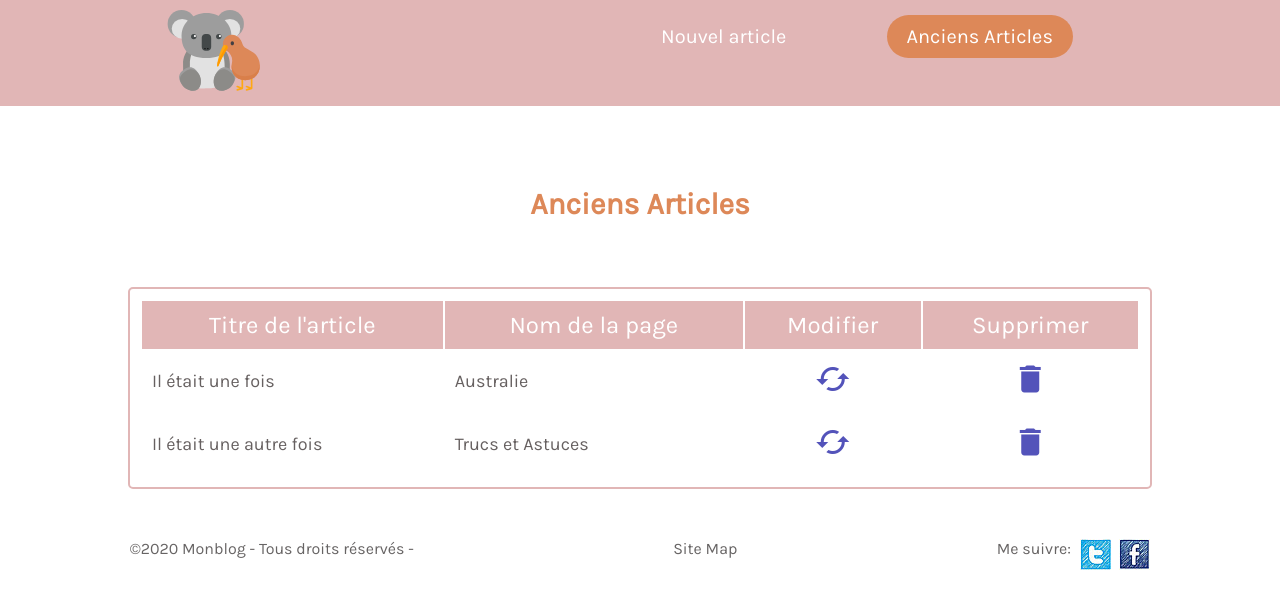
After one commit to nicolaslechenic/MonBlog, a PHP site: page /admin/post.html in a window 1280 px wide. The commit adds this page. Shown: the top 609 px of the page. Run offline with PHP 8.4, Linux system fonts and the light colour scheme.

Commit message:
ajout page admin

```diff
--- /dev/null
+++ b/admin/post.html
@@ -0,0 +1,97 @@
+<!DOCTYPE html>
+<html lang="en">
+    <head>
+        <meta charset="UTF-8">
+        <meta name="viewport" content="width=device-width, initial-scale=1.0">
+        <title>Mon blog Austra-Zelandia</title>
+
+        <!-- réfèrencement -->
+        <meta name="keywords" content="accueil">
+        <meta
+            name="description"
+            content="Bienvenue sur mon blog Austra-Zelandia ! Venez partager avec moi mes étapes dans ce voyages !">
+        <!--feuilles de styles-->
+        <link rel="stylesheet" href="../public/css/style.css">
+        <link rel="stylesheet" href="../public/css/media.css">
+        <link href="https://fonts.googleapis.com/icon?family=Material+Icons" rel="stylesheet">
+        <!-- google font -->
+        <link
+            href="https://fonts.googleapis.com/css?family=Karla&display=swap"
+            rel="stylesheet">
+        <!-- script jquery -->
+        <script src="https://ajax.googleapis.com/ajax/libs/jquery/3.4.1/jquery.min.js"></script>
+
+    </head>
+    <body>
+        <header>
+            <div class="logo">
+                <img src="../public/images/koala1.svg" alt="image svg">
+            </div>
+            <nav class="menu-principalAdmin">
+                <div class="menu">
+                    <ul id="menuActive">
+                        <li class="nav">
+                            <a href="index.html">
+                                Nouvel article</a>
+                        </li>
+                        <li class="nav">
+                            <a href="post.html">
+                                Anciens Articles</a>
+                        </li>
+
+                    </ul>
+                </div>
+            </nav>
+
+        </header>
+
+        <div class="container">
+            <h1 class="titreAdmin">Anciens Articles</h1>
+            <div class="tableau">
+                <table>
+                    <tr class="hautTableau">
+                        <td>Titre de l'article</td>
+                        <td>Nom de la page</td>
+                        <td>Modifier</td>
+                        <td>Supprimer</td>
+                    </tr>
+                    <tr>
+                        <td>Il était une fois</td>
+                        <td>Australie</td>
+                        <td><a href="modifier.php"  class=""><i class="material-icons" style="font-size:36px">cached</i></a></td>
+                        <td><a href="supprimer.php" class=""><i class="material-icons" style="font-size:36px">delete</i></a></td>
+                    </tr>
+                    <tr>
+                        <td>Il était une autre fois</td>
+                        <td>Trucs et Astuces</td>
+                        <td><a href="modifier.php"  class=""><i class="material-icons" style="font-size:36px">cached</i></a></td>
+                        <td><a href="supprimer.php" class=""><i class="material-icons" style="font-size:36px">delete</i></a></td>
+                    </tr>
+                </table>
+            </div>
+
+
+
+        <footer>
+            <p>
+                &copy;2020 Monblog -
+                <a href="#">Tous droits réservés -
+                </a>
+            </p>
+            <p>
+                <a href="#">Site Map</a>
+            </p>
+            <div class="soc-icons">
+                <span>Me suivre:</span>
+                <a href="#"><img src="../public/images/icon-1.jpg" alt="icon"></a>
+                <a href="#"><img src="../public/images/icon-2.jpg" alt="icon"></a>
+
+            </div>
+        </footer>
+        <script src="../public/js/active.js"></script>
+        <script>
+            menuAct(1);
+        </script>
+
+    </body>
+</html>
--- a/public/css/style.css
+++ b/public/css/style.css
@@ -14,6 +14,7 @@ header {
     height: 15%;
     display: flex;
     justify-content: space-around;
+    margin-bottom: 80px;
 
 }
 #menu-mobile {
@@ -46,10 +47,14 @@ header {
     margin-top: 10%;
     width: 100px;
 }
+.menu-mobile {
+    display: none;
+}
 /* ---------------------container---------------------- */
 .container {
     width: 100%;
     display: flex;
+    flex-wrap: wrap;
     justify-content: center;
     margin: 30px 0;
 }
@@ -208,7 +213,7 @@ aside {
 /* -----------Commentaires------------- */
 .blocCommentaire {
     width: 80%;
-    border: 3px solid pink;
+    border: 2px solid #E1B6B6;
     margin: 20px auto;
     padding: 10px;
     border-radius: 5px;
@@ -278,7 +283,7 @@ aside {
     text-align: justify;
 }
 /* ---------------------Contact------------------- */
-.containerTrois{
+.containerTrois {
     background: white;
     padding: 20px;
     border-radius: 5px;
@@ -290,7 +295,7 @@ border-radius: 5px;
     flex-wrap: wrap;
     justify-content: center;
 }
-.ssTitre{
+.ssTitre {
     text-align: center;
     margin: 30px auto;
     font-size: 20px;
@@ -308,22 +313,22 @@ color: #676464;
     width: 30%;
     height: 30px;
     border-radius: 5px;
-    border: 3px solid rgb(221, 136, 88);
+    border: 2px solid rgb(221, 136, 88);
     color: #676464;
     font-size: 18px;
 }
-.email{
+.email {
     width: 50%;
     height: 30px;
     border-radius: 5px;
-    border: 3px solid rgb(221, 136, 88);
+    border: 2px solid rgb(221, 136, 88);
     color: #676464;
     font-size: 18px;
 }
 #message {
     width: 90%;
     margin: 50px 0;
-    border: 3px solid rgb(221, 136, 88);
+    border: 2px solid rgb(221, 136, 88);
     border-radius: 5px;
     color: #676464;
     font-size: 18px;
@@ -352,33 +357,34 @@ footer a {
 
 }
 /* ------------------404----------------- */
-.main404{
+.main404 {
     position: relative;
 }
-.monstre{
+.monstre {
     position: absolute;
     bottom: 0;
     width: 63%;
     right: 150px;
 }
-.bloc404{
+.bloc404 {
     width: 40%;
 
     position: absolute;
-    top: 150px;}
-.titre404{
+    top: 150px;
+}
+.titre404 {
     color: black;
     width: 100%;
     margin: 40px 0;
     font-size: 35px;
 }
-.text404{
+.text404 {
     text-align: center;
     margin: 30px 0;
     font-size: 25px;
 }
-.btn404{
-    border: 3px solid #b567d2;
+.btn404 {
+    border: 2px solid #b567d2;
     background: none;
     color: #b567d2;
     border-radius: 5px;
@@ -388,3 +394,94 @@ width: 25%;
     font-size: 15px;
     cursor: pointer;
 }
+/* -------------------admin------------------------- */
+.menu-principalAdmin {
+    width: 40%;
+}
+.titreAdmin {
+    width: 100%;
+}
+.formAdmin {
+    width: 60%;
+    display: flex;
+    flex-wrap: wrap;
+    justify-content: space-between;
+    margin: 50px 0;
+    font-size: 20px;
+    color: #666060;
+}
+.blocTitrePost {
+    width: 100%;
+    margin: 50px 0;
+    display: flex;
+    justify-content: space-between;
+}
+.titrePost {
+    width: 30%;
+    height: 30px;
+    border-radius: 5px;
+    border: 2px solid rgb(221, 136, 88);
+    color: #676464;
+    font-size: 18px;
+}
+#refPage {
+    height: 30px;
+    border-radius: 5px;
+    border: 2px solid rgb(221, 136, 88);
+    color: #676464;
+    font-size: 18px;
+}
+.messagePost {
+    width: 100%;
+}
+.choixPage {
+    width: 100%;
+    margin: 30px 0;
+}
+.texteAdmin {
+    width: 100%;
+    height: 200px;
+}
+.btnAdmin {
+    width: 100%;
+    margin: 50px 0;
+    text-align: center;
+}
+.btnAdmin input {
+    width: 20%;
+    height: 40px;
+    border-radius: 5px;
+    background: rgb(221, 136, 88);
+    border: none;
+    color: white;
+    font-size: 20px;
+}
+/* --------------------post------------------ */
+.tableau{
+    width: 80%;
+}
+.tableau table{
+    width: 100%;
+    border: 2px solid #E1B6B6;
+border-radius: 5px;
+padding: 10px;
+margin: 50px 0;
+color: #666060;
+font-size: 18px;
+}
+.hautTableau{
+    font-size: 24px;
+background: #E1B6B6;
+height: 40px;
+text-align: center;
+color: white;
+}
+td{
+    padding: 10px;
+}
+.material-icons{
+    font-size: 36px;
+text-align: center;
+width: 100%;
+color: #5353ba;
+}
```
Also changed, not shown: admin/index.html (added, +111 -0 lines), .htaccess. Lines whose indentation alone changed are shown as unchanged.
